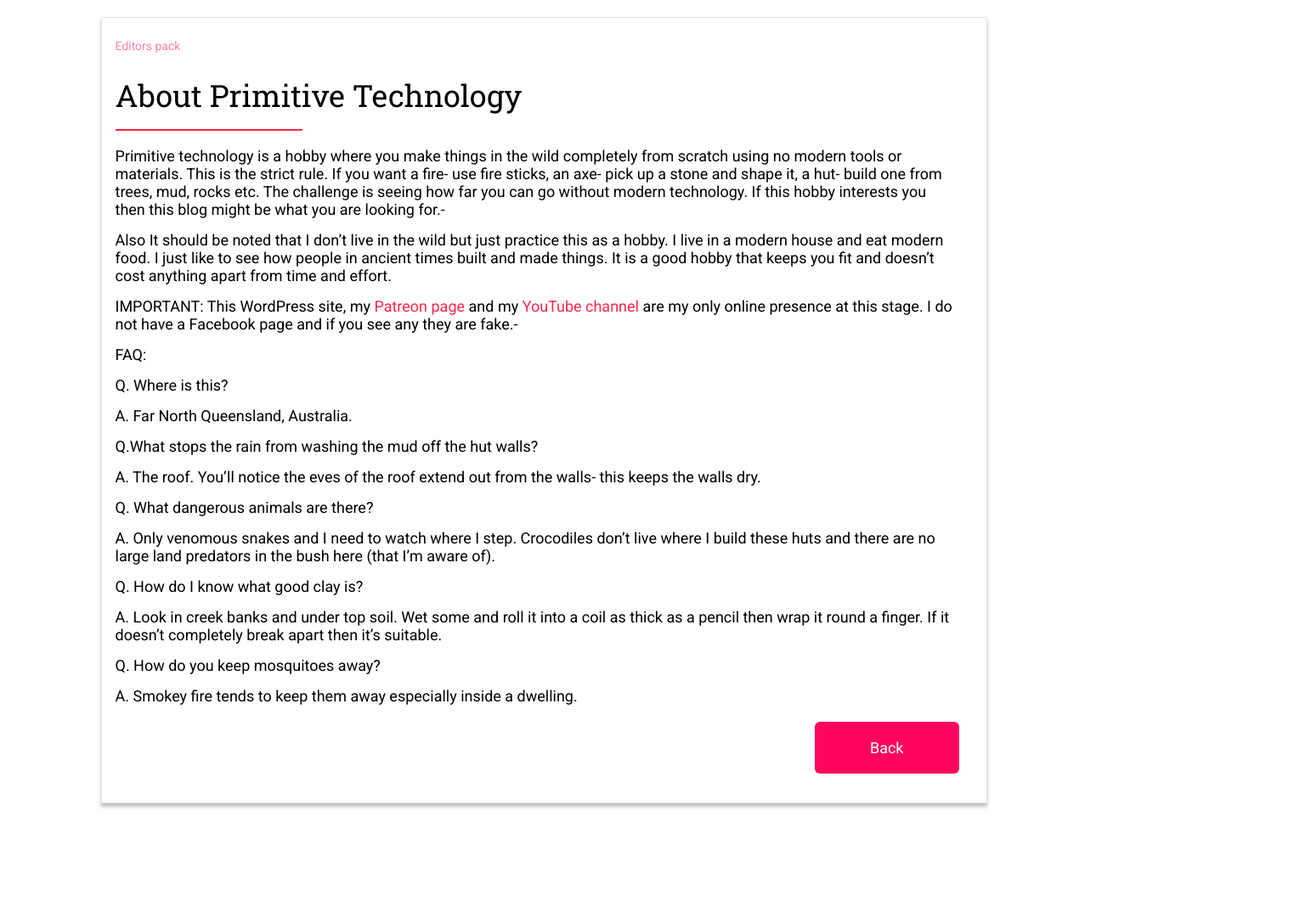
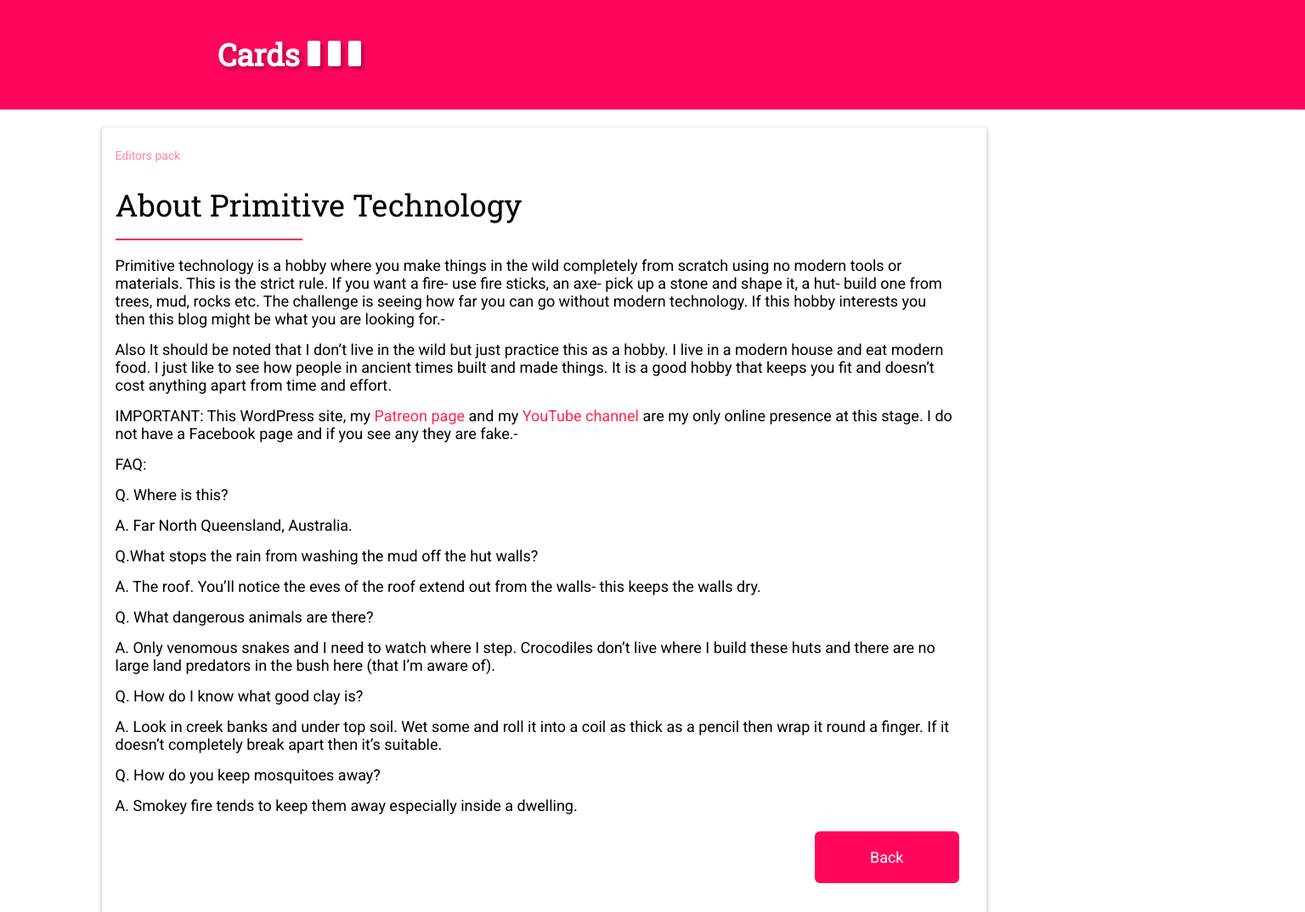
Before and after one commit to EugeneGpil/card, a plain HTML site: page articles/primitiveTechnology.html in a window 1280 px wide. Shown: the top 1074 px of the page at 85% size, 1536 px wide, since content can reach past the window. Before the commit the page ends 1046 px from the top, so only its background shows below. Drawn offline with Linux system fonts and the light colour scheme.

Commit message:
Header
Added header

```diff
--- a/articles/primitiveTechnology.html
+++ b/articles/primitiveTechnology.html
@@ -2,12 +2,28 @@
 <html lang="en">
 <head>
     <meta charset="UTF-8">
-    <title>Document</title>
+    <title>About Primitive Technology</title>
     <link rel="stylesheet" href="../css/style.css">
     <link rel="stylesheet" href="../css/styleArticles.css">
     <link href="https://fonts.googleapis.com/css?family=Roboto|Roboto+Slab&amp;subset=cyrillic" rel="stylesheet">
 </head>
 <body>
+    <div class="header">
+        <a href="../index.html">
+            <h1 class="header__text">Cards</h1>
+
+            <div class="header__card-container">
+                <div class="header__card"></div>
+            </div>
+            <div class="header__card-container">
+                <div class="header__card"></div>
+            </div>
+            <div class="header__card-container">
+                <div class="header__card"></div>
+            </div>
+        </a>
+    </div>
+
     <div class="card">
         <p class="editorsPack">Editors pack</p>
 
@@ -19,7 +35,7 @@
 
         <p>Also It should be noted that I don’t live in the wild but just practice this as a hobby. I live in a modern house and eat modern food. I just like to see how people in ancient times built and made things. It is a good hobby that keeps you fit and doesn’t cost anything apart from time and effort.</p>
 
-        <p>IMPORTANT: This WordPress site, my <a href="https://www.patreon.com/user?u=2945881&u=2945881&ty=h">Patreon page</a> and my <a href="http://www.youtube.com/c/PrimitiveTechnology">YouTube channel</a> are my only online presence at this stage. I do not have a Facebook page and if you see any they are fake.-</p>
+        <p>IMPORTANT: This WordPress site, my <a class="card__link" href="https://www.patreon.com/user?u=2945881&u=2945881&ty=h">Patreon page</a> and my <a class="card__link" href="http://www.youtube.com/c/PrimitiveTechnology">YouTube channel</a> are my only online presence at this stage. I do not have a Facebook page and if you see any they are fake.-</p>
 
         <p>FAQ:</p>
 
--- a/css/style.css
+++ b/css/style.css
@@ -92,3 +92,35 @@ hr{
 /*.lastPartOfCard{
     text-align: justify;
 }*/
+
+.header{
+    width: 100%;
+    padding-left: 20%;
+    padding-top: 40px;
+    padding-bottom: 25px;
+    background-color: #FF055E;
+}
+
+.header__text{
+    color: white;
+    font-weight: bold;
+    display: inline-block;
+    text-shadow: 4px 4px 4px rgba(0, 0, 0, 0.25);
+}
+
+.header__card-container{
+    padding-left: 5px;
+    display: inline-block;
+}
+
+.header__card{
+    width: 15px;
+    height: 30px;
+    background: white;
+    box-shadow: 4px 4px 4px rgba(0, 0, 0, 0.25);
+    border-radius: 2px;
+}
+
+a{
+    text-decoration: none;
+}
--- a/css/styleArticles.css
+++ b/css/styleArticles.css
@@ -16,11 +16,10 @@ p{
     padding-top: 25px;
 }
 
-a {
-    text-decoration: none;
+.card__link {
     color: #FF274C;
 }
 
-a:visited{
+.card__link:visited{
     color: rgb(255, 166, 166);
 }
```
Also changed, not shown: articles/aStarIsBorn.html (+17 -1 lines), articles/godIsAnAstonaut.html (+17 -1 lines), index.html (+17 -1 lines).
